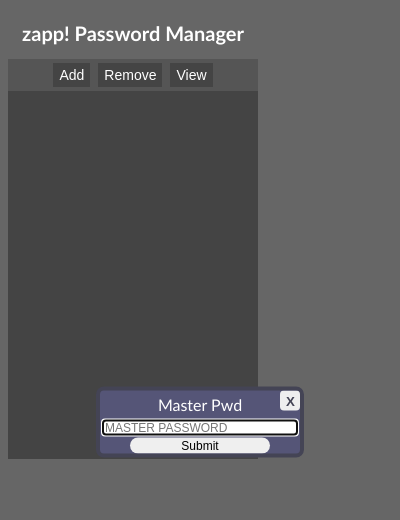
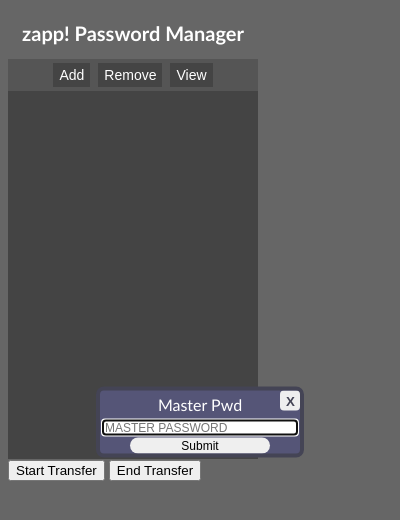
Before and after one commit to nixii/zapp-manager, a browser extension: page popup/view/index.html in a window 400 px wide. Shown: the top 520 px of the page. Drawn offline with Linux system fonts and the light colour scheme.

Commit message:
Created buttons for post transfer req

```diff
--- a/popup/view/index.html
+++ b/popup/view/index.html
@@ -22,6 +22,12 @@
 				</div>
 				<div id="passwords">
 				</div>
+			</div>
+
+			<!-- the bottom -->
+			<div id="transfer">
+				<button id="start-transfer" onclick="startTransfer();">Start Transfer</button>
+				<button id="end-transfer" onclick="endTransfer();">End Transfer</button>
 			</div>
 
 			<!---- Floating sections ---->
--- a/popup/view/index.js
+++ b/popup/view/index.js
@@ -275,3 +275,19 @@ function main() {
 	getMasterPassword();
 
 } main();
+
+/*
+ * Start transfering a password
+ */
+function startTransfer() {
+	if (mpwd == "")
+		return;
+	console.log("started transfer");
+}
+
+// End transferring
+function endTransfer() {
+	if (mpwd == "")
+		return;
+	console.log("ended transfer");
+}
```
